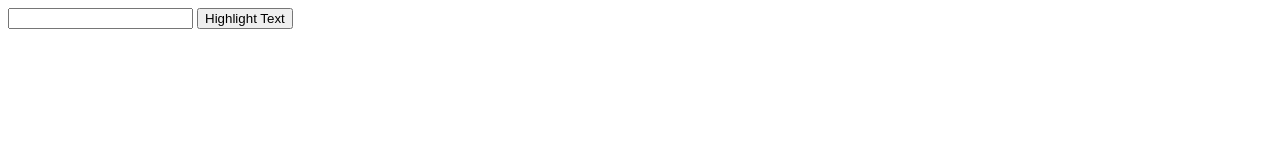
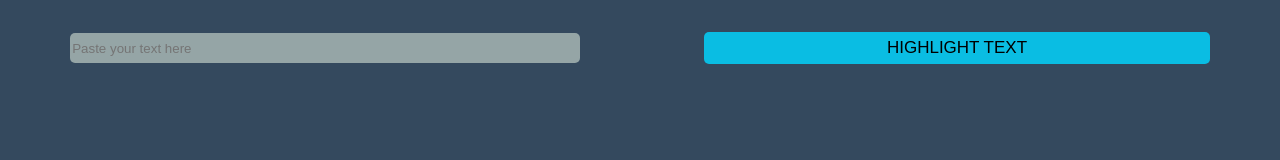
Before and after one commit to RicardoKd/Game, a plain HTML site: page index.html in a window 1280 px wide. Drawn offline with Linux system fonts and the light colour scheme.

Commit message:
Style added

```diff
--- a/index.html
+++ b/index.html
@@ -8,8 +8,8 @@
     <title>Game</title>
   </head>
   <body>
-		<div>
-			<input id="textInput" type="text">
+		<div id="navDiv">
+			<input id="textInput" placeholder="Paste your text here" type="text">
 			<button id="highlightVowelsButton">Highlight Text</button>
 		</div>
 
--- a/style.css
+++ b/style.css
@@ -1,4 +1,51 @@
+body {
+  background-color: #34495e;
+}
+
 .highlight {
-  color: yellow;
+  color: #e74c3c;
   font-size: 50px;
 }
+
+#navDiv {
+  height: 10vh;
+  width: 100%;
+  text-align: center;
+  display: flex;
+  justify-content: space-around;
+  align-items: center;
+}
+
+#textInput,
+#highlightVowelsButton {
+  width: 40%;
+  height: 40%;
+  border-radius: 5px;
+  border: none;
+}
+
+#textInput {
+  /* margin-right: 5%; */
+  height: 35%;
+  background-color: #95a5a6;
+}
+
+#highlightVowelsButton {
+  background-color: #0abde3;
+  transition: 0.3s;
+  text-transform: uppercase;
+  text-align: center;
+  font-size: 17px;
+  /* margin: 2%; */
+}
+
+#highlightVowelsButton:hover {
+  background-color: #2ecc71;
+}
+
+/* Div with text */
+#highlightedText {
+  color: #ecf0f1;
+  font-size: 40px;
+  margin: 3%;
+}
```
Also changed, not shown: index.js (+13 -4 lines).
